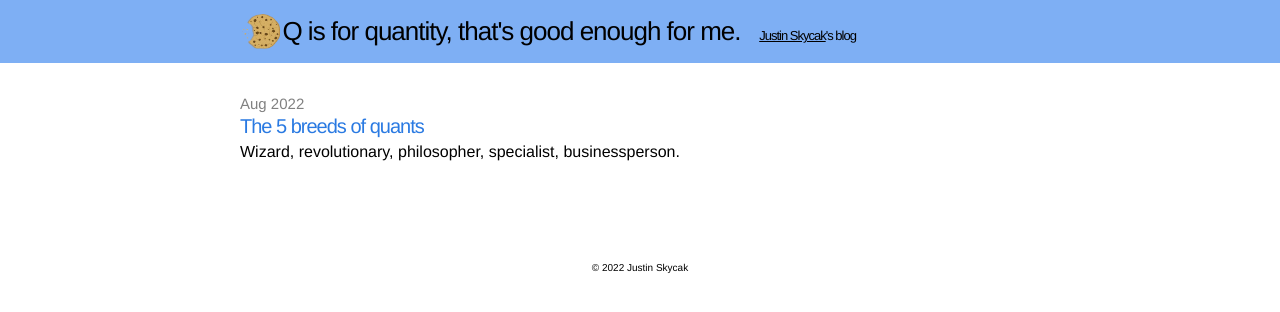
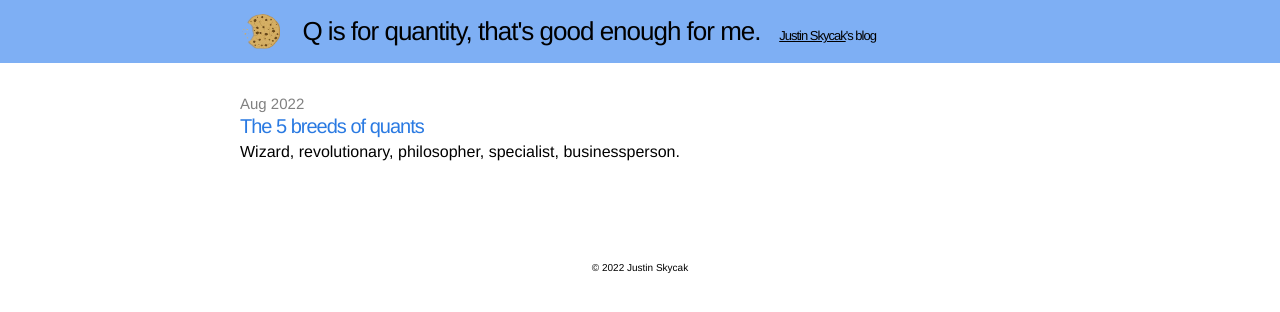
Before and after one commit to quantmonster/quantmonster.github.io, a Jekyll site: the page built from index.html, in a window 1280 px wide. Shown: the top 312 px of the page. Built offline with Jekyll 4.4.1, drawn with Linux system fonts in a browser that asks for light colours.

Commit message:
Update header.html

```diff
--- a/_includes/header.html
+++ b/_includes/header.html
@@ -5,7 +5,7 @@
     <table style="margin:0; padding:0; border:none; vertical-align: middle;">
     <tr>
         <td valign="center">
-          <a style="text-decoration:none;" href="{{ site.baseurl }}/"><img src="/images/cookie.png" style="float:left; height:35px; vertical-align: middle;"></a>
+          <a style="text-decoration:none; padding: 0 10px;" href="{{ site.baseurl }}/"><img src="/images/cookie.png" style="float:left; height:35px; vertical-align: middle;"></a>
         </td>
         <td valign="center"><div class="site-title">
           <a style="text-decoration:none; color:black" href="{{ site.baseurl }}/"><!--<img src="/images/cookie.png" width="25px"> -->Q is for quantity, that's good enough for me. &nbsp;&nbsp;<a style="text-decoration:none; color:black" href="https://justinmath.com" target="_blank"><font size="2em"><u>Justin Skycak</u>'s blog</font></a></a>
```
